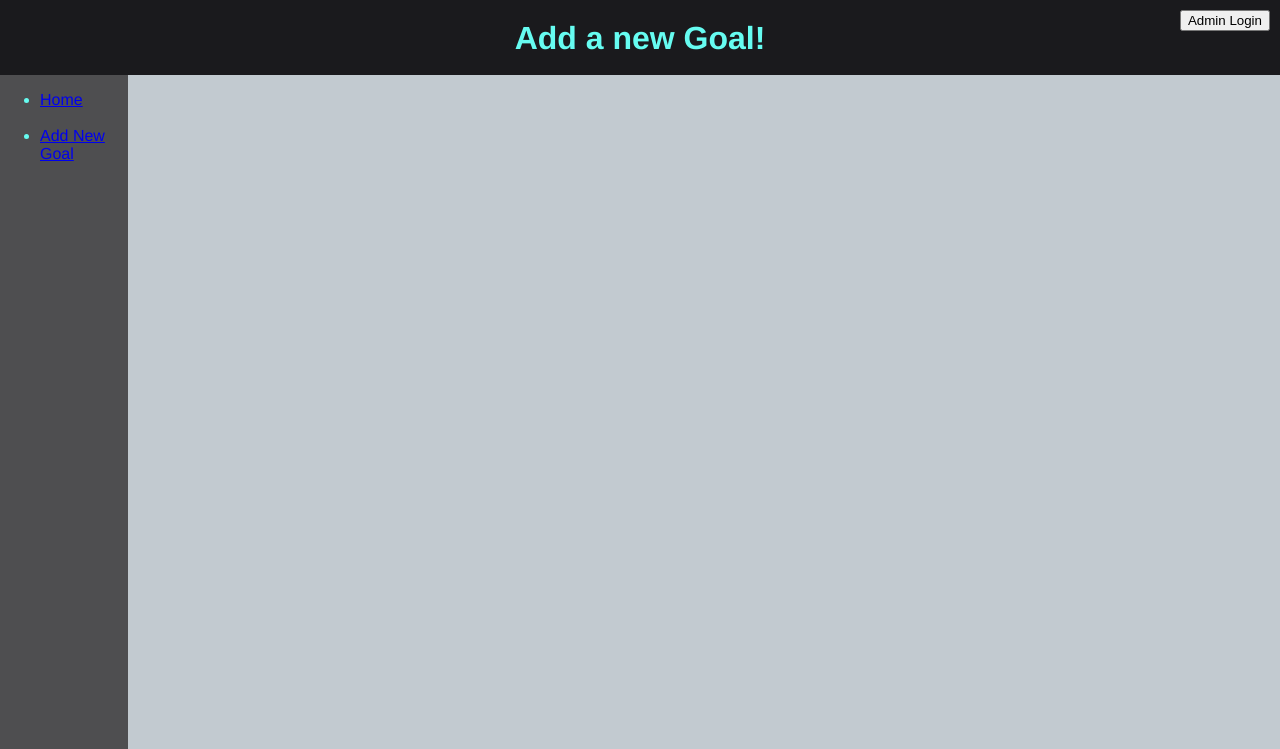
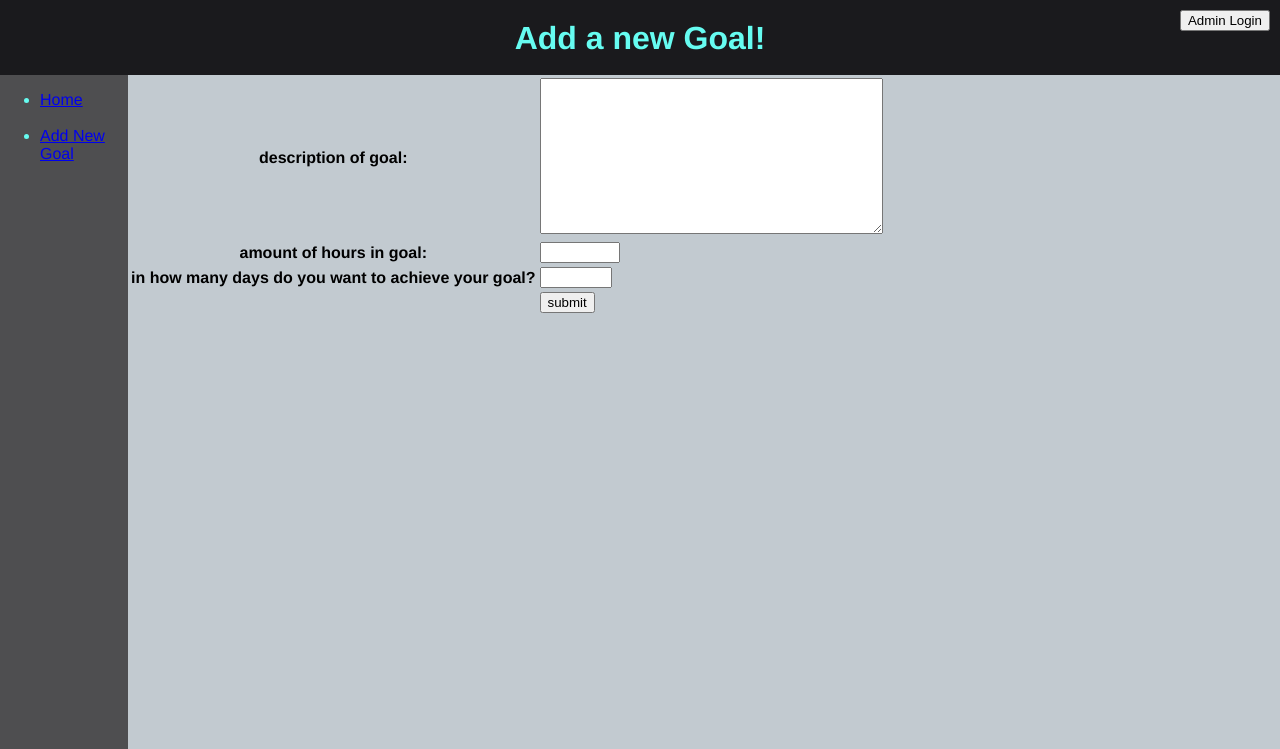
Before and after one commit to robcalcote/ten_thousand_hours, a Django app: page /tracker/goal_add/ in a window 1280 px wide. Shown: the top 749 px of the page. Run offline with Django 3.2, Linux system fonts and the light colour scheme.

Commit message:
made minor changes to existing forms, and completed record add forms for reward, milestone, and goal

```diff
--- a/protracker/protracker/settings.py
+++ b/protracker/protracker/settings.py
@@ -62,6 +62,7 @@ TEMPLATES = [
             'context_processors': [
                 'django.template.context_processors.debug',
                 'django.template.context_processors.request',
+                'django.template.context_processors.media',
                 'django.contrib.auth.context_processors.auth',
                 'django.contrib.messages.context_processors.messages',
             ],
@@ -114,6 +115,7 @@ USE_TZ = True
 # https://docs.djangoproject.com/en/3.0/howto/static-files/
 
 STATIC_URL = '/static/'
+STATIC_ROOT = os.path.join(BASE_DIR, "static")
 
-STATIC_ROOT = os.path.join(BASE_DIR, "static")
+MEDIA_URL = '/media/'
 MEDIA_ROOT = os.path.join(BASE_DIR, 'media')
--- a/protracker/protracker/urls.py
+++ b/protracker/protracker/urls.py
@@ -16,7 +16,13 @@ Including another URLconf
 from django.contrib import admin
 from django.urls import include, path
 
+from django.conf import settings
+from django.conf.urls.static import static
+
 urlpatterns = [
     path('tracker/', include('tracker.urls')),
     path('admin/', admin.site.urls),
 ]
+
+if settings.DEBUG:
+    urlpatterns += static(settings.MEDIA_URL, document_root=settings.MEDIA_ROOT)
--- a/protracker/tracker/forms/forms.py
+++ b/protracker/tracker/forms/forms.py
@@ -1,6 +1,20 @@
 from django import forms
 
+class GoalAdd(forms.Form):
+    description = forms.CharField(label='description of goal', widget=forms.Textarea)
+    hours = forms.IntegerField(label='amount of hours in goal', min_value=0, max_value=99999)
+    end_date = forms.IntegerField(label='in how many days do you want to achieve your goal?', min_value=0, max_value=9999)
+
+class MilestoneAdd(forms.Form):
+    description = forms.CharField(label='description of milestone', widget=forms.Textarea)
+    hours = forms.IntegerField(label='amount of hours in milestone', min_value=0, max_value=9999)
+    end_date = forms.IntegerField(label='in how many days do you want to achieve your milestone?', min_value=0, max_value=9999)
+
+class RewardAdd(forms.Form):
+    description = forms.CharField(label='description of reward', widget=forms.Textarea)
+    # photo = forms.ImageField(label='picture of your reward')
+
 class SessionAdd(forms.Form):
-    #milestone = on the template page
+    description = forms.CharField(label='description of session', widget=forms.Textarea)
     hour_count = forms.DecimalField(label='number of hours')
-    difficulty = forms.IntegerField(min_value=1, max_value=5)
+    difficulty = forms.IntegerField(label= 'difficulty level', min_value=1, max_value=5)
--- a/protracker/tracker/templates/tracker/goal_add.html
+++ b/protracker/tracker/templates/tracker/goal_add.html
@@ -5,7 +5,20 @@
 {% endblock %}
 
 {% block content %}
+
+
+
 {% if error_message %}<p><strong>{{ error_message }}</strong></p>{% endif %}
+
+<form action="{% url 'tracker:goal add' %}" method="post">
+    {% csrf_token %}
+    <table>
+        {{ form.as_table }}
+        <tr>
+            <th></th><td><input type="submit" value="submit"></td>
+        </tr>
+    </table>
+</form>
 
 
 
--- a/protracker/tracker/templates/tracker/milestone_detail.html
+++ b/protracker/tracker/templates/tracker/milestone_detail.html
@@ -7,8 +7,11 @@
 {% block content %}
 
 
+
+<p>Milestone Description: {{ milestone.description }}</p>
 <p>Total Milestone Hours: {{ milestone.hours }}</p>
 <p>Hours remaining: {{ milestone.hours_remaining }}</p>
+<p>Target End Date: {{ milestone.end_date }}</p>
 </br>
 <ul>
     {% for reward in milestone.reward_set.all %}
--- a/protracker/tracker/templates/tracker/session_add.html
+++ b/protracker/tracker/templates/tracker/session_add.html
@@ -10,7 +10,7 @@
 
 {% if error_message %}<p><strong>{{ error_message }}</strong></p>{% endif %}
 
-<form action="{% url 'tracker:session add' goal.id %}" method="post">
+<form enctype="multipart/form-data" action="{% url 'tracker:session add' goal.id %}" method="post">
     {% csrf_token %}
     <table>
         <tr>
@@ -20,7 +20,7 @@
         <td>
             <select name="milestone" required id=id_milestone>
                 {% for milestone in goal.milestone_set.all %}
-                    <option value="{{ milestone.id }}">{{ milestone.hours }}</option>
+                    <option value="{{ milestone.id }}">{{ milestone.description }}</option>
                 {% endfor %}
             </select>
         </td>
--- a/protracker/tracker/urls.py
+++ b/protracker/tracker/urls.py
@@ -14,23 +14,18 @@ urlpatterns = [
     path('<int:goal_id>/<int:milestone_id>/session_detail/<int:session_id>/', views.session_detail, name='session detail'),
 
     #record add urls
+    path('goal_add/', views.goal_add, name='goal add'),
+    path('<int:goal_id>/milestone_add/', views.milestone_add, name='milestone add'),
+    path('<int:goal_id>/reward_add/', views.reward_add, name='reward add'),
     path('<int:goal_id>/session_add/', views.session_add, name='session add'),
-    #path('<int:goal_id>/process_session_add/', views.process_session_add, name='process session add'),
     path('<int:goal_id>/updated/', views.updated, name='updated'),
 
 
-    #to be added
-    path('goal_add/', views.goal_add, name='goal add'),
-    path('<int:goal_id>/milestone_add/', views.milestone_add, name='milestone add'),
-    path('<int:goal_id>/reward_add/', views.reward_add, name='reward add'),
 
-
-
+    #TO BE ADDED - EDIT FORMS
     path('goal_edit/<int:goal_id>/', views.goal_edit, name='goal edit'),
     path('<int:goal_id>/milestone_edit/<int:milestone_id>/', views.milestone_edit, name='milestone edit'),
     path('<int:goal_id>/reward_edit/<int:reward_id>/', views.reward_edit, name='reward edit'),
     path('<int:goal_id>/session_edit/<int:session_id>/', views.session_edit, name='session edit'),
 
-
-
 ]
--- a/protracker/tracker/views.py
+++ b/protracker/tracker/views.py
@@ -4,11 +4,12 @@ from django.urls import reverse
 from django.views import generic
 from .models import *
 
-from .forms.forms import SessionAdd
+from .forms.forms import *
 
 # generic python imports
 import decimal
 import datetime
+from datetime import timedelta
 
 ### MAIN DASHBOARD VIEW - HIGH OVERVIEW OF EVERYTHING
 def dashboard(request):
@@ -53,23 +54,75 @@ def session_detail(request, goal_id, milestone_id, session_id):
     return render(request, 'tracker/session_detail.html', context)
 
 
-
 ### Record add pages (all will be created under their associated goal)
 def goal_add(request):
-    context = {}
+    if request.method == 'POST':
+        form = GoalAdd(request.POST)
+        if form.is_valid():
+            desc = request.POST['description']
+            hours = request.POST['hours']
+            hours_remaining = request.POST['hours']
+            created_date = datetime.datetime.now()
+            end_date = created_date + timedelta(days=int(request.POST['end_date']))
+            achieved_date = None
+            new_goal = Goal(description=desc, hours=hours, hours_remaining=hours_remaining,
+                created_date=created_date, end_date=end_date, achieved_date=achieved_date)
+            new_goal.save()
+            return HttpResponseRedirect(reverse('tracker:dashboard'))
+    else:
+        form = GoalAdd()
+    context = {
+        'form': form,
+    }
     return render(request, 'tracker/goal_add.html', context)
 
 def milestone_add(request, goal_id):
     goal = get_object_or_404(Goal, pk=goal_id)
+    if request.method == 'POST':
+        form = MilestoneAdd(request.POST)
+        if form.is_valid():
+            desc = request.POST['description']
+            hours = request.POST['hours']
+            hours_remaining = request.POST['hours']
+            created_date = datetime.datetime.now()
+            end_date = created_date + timedelta(days=int(request.POST['end_date']))
+            achieved_date = None
+            new_milestone = Milestone(goal=goal, description=desc, hours=hours, hours_remaining=hours_remaining,
+                created_date=created_date, end_date=end_date, achieved_date=achieved_date)
+            new_milestone.save()
+            return HttpResponseRedirect(reverse('tracker:goal detail', args=(goal.id,)))
+    else:
+        form = MilestoneAdd()
     context = {
         'goal': goal,
+        'form': form,
     }
     return render(request, 'tracker/milestone_add.html', context)
 
+# def handle_uploaded_file(photo, milestone):
+#     with open(str(milestone), 'wb+') as destination:
+#         for chunk in photo.chunks():
+#             destination.write(chunk)
+
 def reward_add(request, goal_id):
     goal = get_object_or_404(Goal, pk=goal_id)
+    if request.method == 'POST':
+        form = RewardAdd(request.POST, request.FILES)
+        if form.is_valid():
+            milestone = get_object_or_404(Milestone, pk=request.POST['milestone'])
+            desc = request.POST['description']
+            created_date = datetime.datetime.now()
+            rewarded = None
+            # handle_uploaded_file(request.FILES['photo'], milestone.id)
+            new_reward = Reward(goal=goal, milestone=milestone, description=desc, created_date=created_date,
+                rewarded_date=None)
+            new_reward.save()
+            return HttpResponseRedirect(reverse('tracker:goal detail', args=(goal.id,)))
+    else:
+        form = RewardAdd()
     context = {
         'goal': goal,
+        'form': form,
     }
     return render(request, 'tracker/reward_add.html', context)
 
@@ -82,23 +135,19 @@ def session_add(request, goal_id):
         # check whether it's valid:
         if form.is_valid():
             # do stuff from form
+            desc = request.POST['description']
             session_hour_count = decimal.Decimal(request.POST['hour_count'])
             milestone = get_object_or_404(Milestone, pk=request.POST['milestone'])
             date = datetime.datetime.now()
             difficulty = request.POST['difficulty']
-
-            new_session = Session(goal=goal, milestone=milestone, date=date,
+            new_session = Session(goal=goal, milestone=milestone, description=desc, date=date,
                 hour_count=session_hour_count, difficulty=difficulty)
             new_session.save()
-
             goal.hours_remaining = goal.hours_remaining - session_hour_count
             goal.save()
-
             milestone.hours_remaining = milestone.hours_remaining - session_hour_count
             milestone.save()
-
             return HttpResponseRedirect(reverse('tracker:updated', args=(goal.id,)))
-
     # if a GET (or any other method) we'll create a blank form
     else:
         form = SessionAdd()
@@ -107,7 +156,6 @@ def session_add(request, goal_id):
         'form': form,
     }
     return render(request, 'tracker/session_add.html', context)
-
 
 def updated(request, goal_id):
     goal = get_object_or_404(Goal, pk=goal_id)
@@ -125,12 +173,12 @@ def updated(request, goal_id):
 #x#     session_view
 #x#     links from goal -> other record detail view
 # # clean forms for:
-# #     milestone
-# #     goal
+#x#     milestone
+#x#     goal
 # #     reward
 #x#     session
-# # Add necessary fields to DB
-# # See notebook
+#x# Add necessary fields to DB
+#x# See notebook
 
 
 
```
Also changed, not shown: protracker/tracker/templates/tracker/milestone_add.html (+13 -6 lines), protracker/tracker/templates/tracker/reward_add.html (+26 -6 lines).
